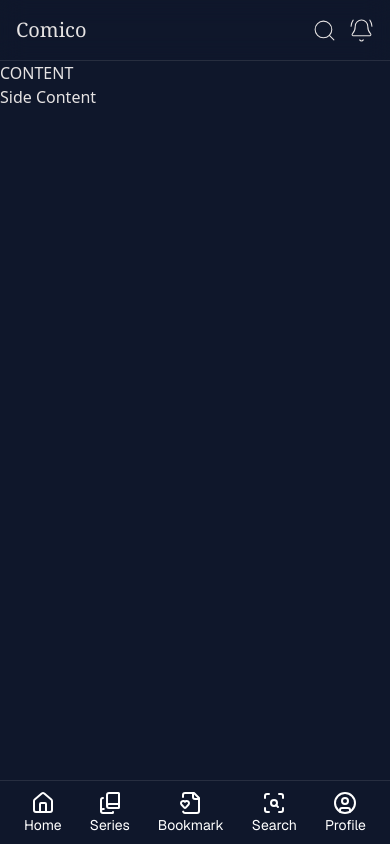
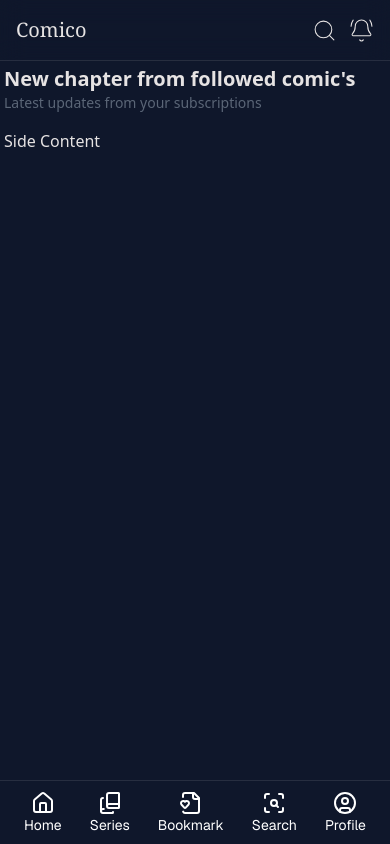
Before and after one commit to AbdurRahman11072/MangaClient, a Next.js app: page / in a window 390 px wide. Built offline with nearby package versions, Linux system fonts and the light colour scheme.

Commit message:
fix layout for responsive & create a reuseable title component

```diff
--- a/src/app/globals.css
+++ b/src/app/globals.css
@@ -60,7 +60,7 @@
   --primary: oklch(0.205 0 0);
   --primary-foreground: oklch(0.985 0 0);
   --secondary: oklch(0.97 0 0);
-  --secondary-foreground: oklch(0.205 0 0);
+  --secondary-foreground: #5b6677;
   --muted: oklch(0.97 0 0);
   --muted-foreground: oklch(0.556 0 0);
   --accent: oklch(0.97 0 0);
--- a/src/app/page.tsx
+++ b/src/app/page.tsx
@@ -1,8 +1,12 @@
+import NewChapter_FollowedComic from "@/components/FollowedComic/newChapter_FollowedComic";
+
 export default function Home() {
   return (
-    <main className=" md:flex gap-5">
-      <div>CONTENT</div>
-      <div>Side Content</div>
+    <main className=" md:flex gap-5 p-1">
+      <div className="md:w-[70%] lg:w-[75%] ">
+        <NewChapter_FollowedComic />
+      </div>
+      <div className="">Side Content</div>
     </main>
   );
 }
--- /dev/null
+++ b/src/components/FollowedComic/newChapter_FollowedComic.tsx
@@ -0,0 +1,15 @@
+import React from "react";
+import Title from "../shared/titel";
+
+const NewChapter_FollowedComic = () => {
+  return (
+    <div>
+      <Title
+        title="New chapter from followed comic's"
+        subtitle="Latest updates from your subscriptions"
+      />
+    </div>
+  );
+};
+
+export default NewChapter_FollowedComic;
--- /dev/null
+++ b/src/components/shared/titel.tsx
@@ -0,0 +1,18 @@
+import { Subtitles } from "lucide-react";
+import React from "react";
+
+interface TitleProps {
+  title: string;
+  subtitle: string;
+}
+
+const Title = ({ title, subtitle }: TitleProps) => {
+  return (
+    <div className="pb-4">
+      <p className="text-xl md:text-2xl font-semibold">{title}</p>
+      <p className="text-sm text-secondary-foreground">{subtitle}</p>
+    </div>
+  );
+};
+
+export default Title;
```
